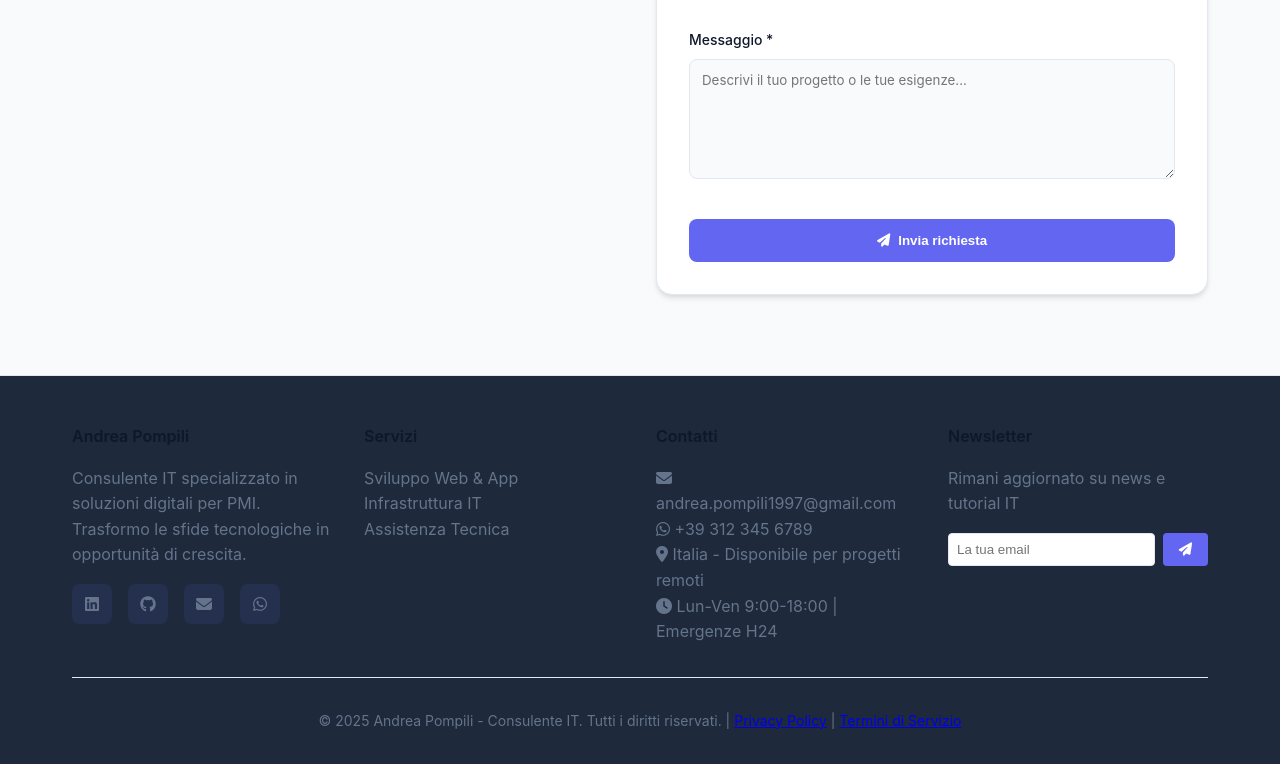
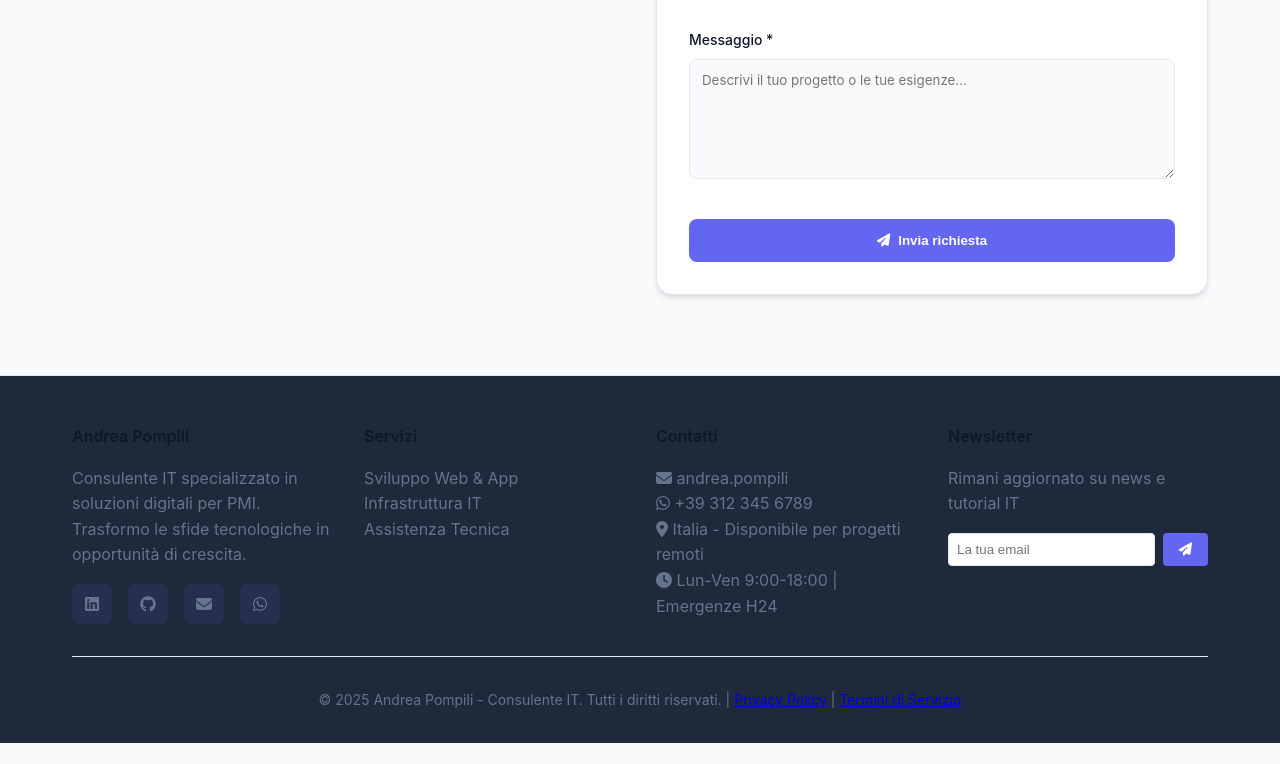
Before and after one commit to ReNumaa/andreapompili-website, a plain HTML site: page index.html in a window 1280 px wide. Shown: the part 3638-4402 px from the top of the page. After the commit the page ends 4381 px from the top, so only its background shows below. Drawn offline with Linux system fonts and the light colour scheme.

Commit message:
Update index.html

```diff
--- a/index.html
+++ b/index.html
@@ -588,7 +588,7 @@
                 </div>
                 <div class="footer-section">
                     <h4>Contatti</h4>
-                    <p><i class="fas fa-envelope"></i> andrea.pompili1997@gmail.com</p>
+                    <p><i class="fas fa-envelope"></i> andrea.pompili</p>
                     <p><i class="fab fa-whatsapp"></i> +39 312 345 6789</p>
                     <p><i class="fas fa-map-marker-alt"></i> Italia - Disponibile per progetti remoti</p>
                     <p><i class="fas fa-clock"></i> Lun-Ven 9:00-18:00 | Emergenze H24</p>
@@ -606,8 +606,8 @@
             </div>
             <div class="footer-bottom">
                 <p>&copy; 2025 Andrea Pompili - Consulente IT. Tutti i diritti riservati. |
-                <a href="mailto:andrea.pompili1997@gmail.com?subject=Privacy Policy">Privacy Policy</a> |
-                <a href="mailto:andrea.pompili1997@gmail.com?subject=Termini di Servizio">Termini di Servizio</a></p>
+                <a href="?subject=Privacy Policy">Privacy Policy</a> |
+                <a href="?subject=Termini di Servizio">Termini di Servizio</a></p>
             </div>
         </div>
     </footer>
@@ -615,4 +615,5 @@
     <!-- JavaScript -->
     <script src="js/main.js"></script>
 </body>
+
 </html>
```
